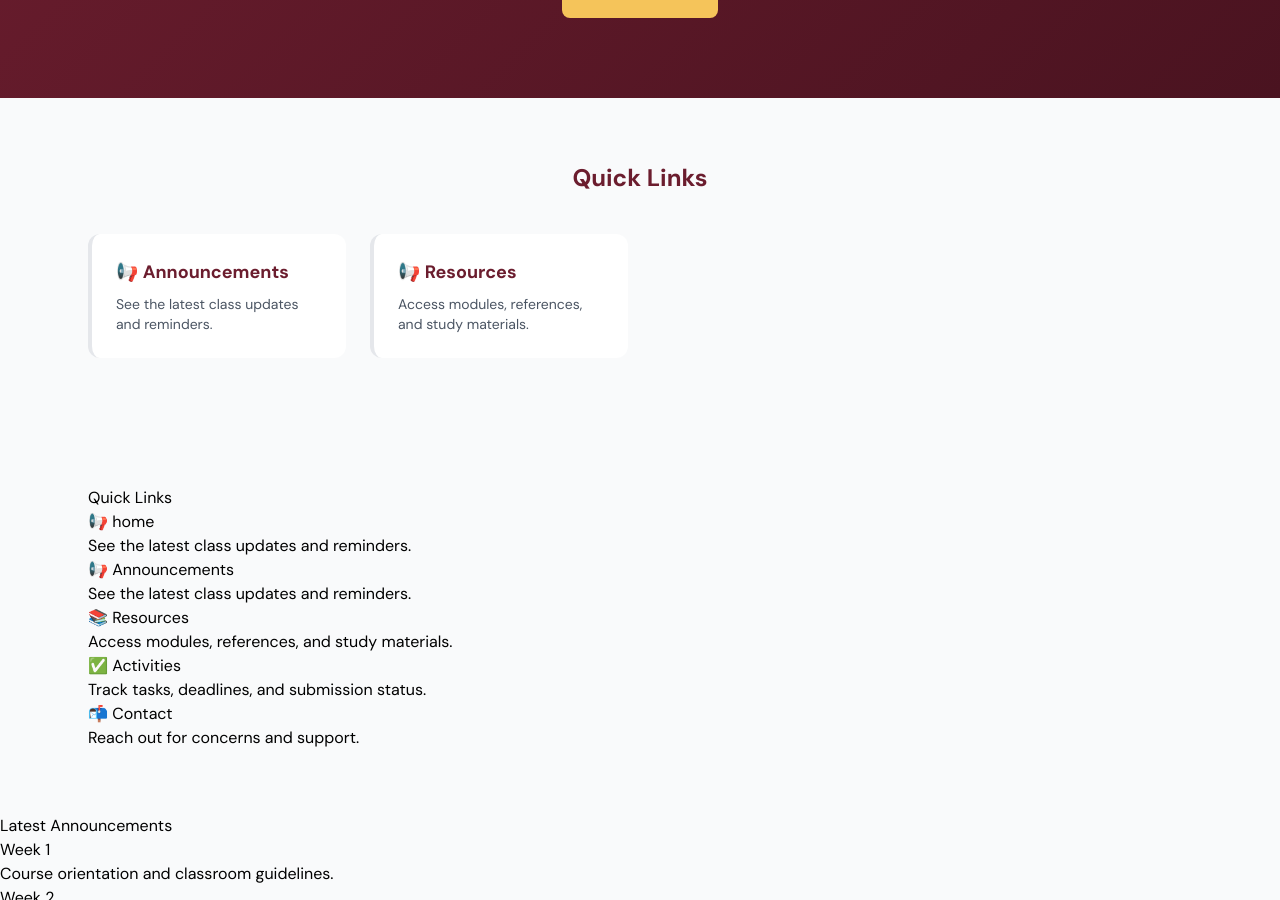
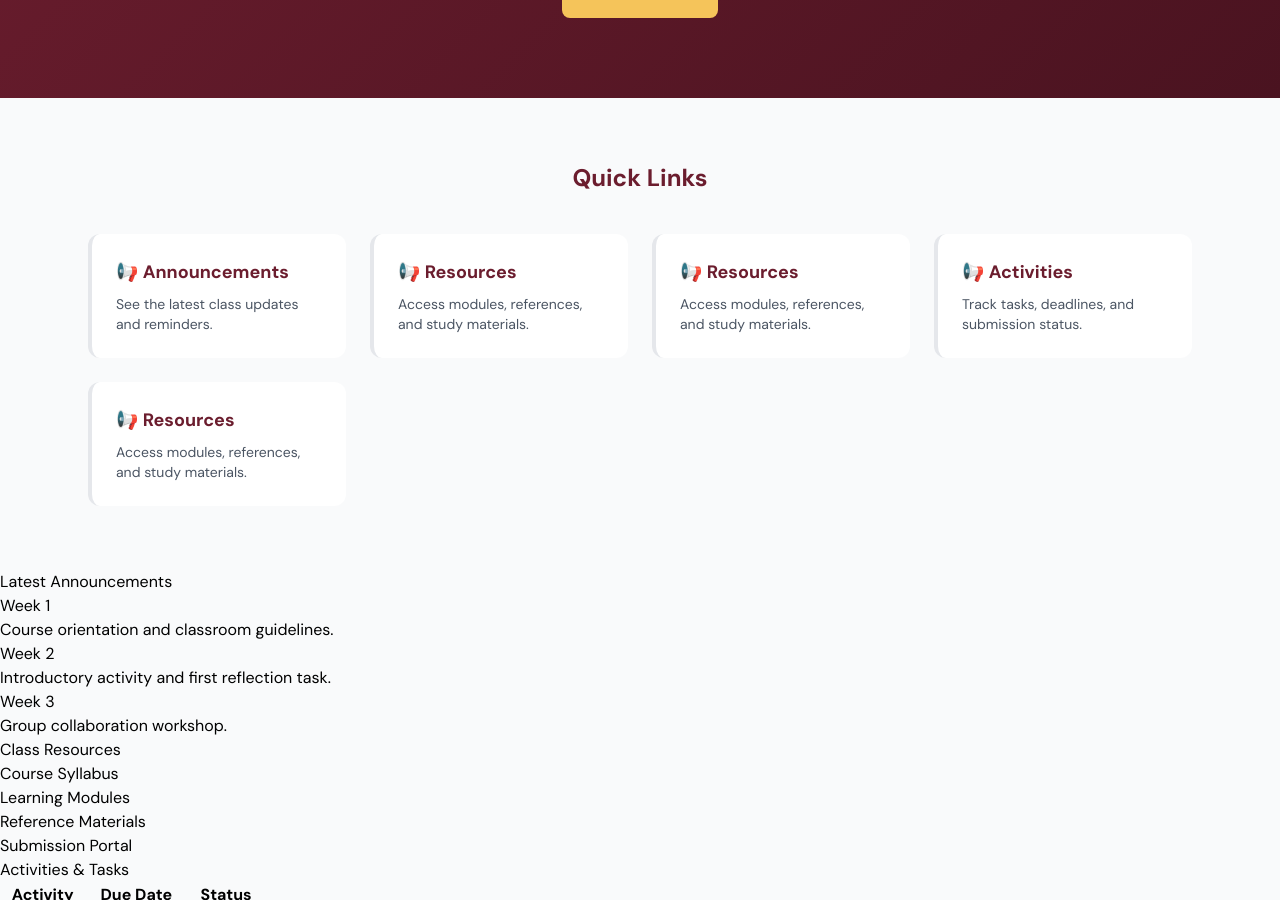
Before and after one commit to HAU-SOC/HAU-APSI-Classroom, a Jekyll site: the page built from home.md, in a window 1280 px wide and 900 px high, scrolled down 382 px. Built offline with Jekyll 4.4.1, drawn with Linux system fonts in a browser that asks for light colours; nearby versions of some CDN libraries.

Commit message:
Update home.md

```diff
--- a/home.md
+++ b/home.md
@@ -24,34 +24,21 @@ title: Home | HAU APSI Classroom
       <h3 class="font-semibold text-lg mb-2" style="color: rgb(107, 29, 46);">📢 Resources </h3>
       <p class="text-sm text-gray-600">Access modules, references, and study materials.</p>
     </div>
+     <div class="rounded-xl p-6 border-l-4 border-maroon hover:shadow-lg transition cursor-pointer bg-white">
+      <h3 class="font-semibold text-lg mb-2" style="color: rgb(107, 29, 46);">📢 Resources </h3>
+      <p class="text-sm text-gray-600">Access modules, references, and study materials.</p>
+    </div>
+     <div class="rounded-xl p-6 border-l-4 border-maroon hover:shadow-lg transition cursor-pointer bg-white">
+      <h3 class="font-semibold text-lg mb-2" style="color: rgb(107, 29, 46);">📢 Activities </h3>
+      <p class="text-sm text-gray-600">Track tasks, deadlines, and submission status.</p>
+    </div>
+     <div class="rounded-xl p-6 border-l-4 border-maroon hover:shadow-lg transition cursor-pointer bg-white">
+      <h3 class="font-semibold text-lg mb-2" style="color: rgb(107, 29, 46);">📢 Resources </h3>
+      <p class="text-sm text-gray-600">Access modules, references, and study materials.</p>
+    </div>
     </div>
 </section>
 
-<section id="quick-links" class="max-w-6xl mx-auto px-6 py-16">
-  <h2>Quick Links</h2>
-  <div class="grid">
-    <a class="card" href="{{ '/home' | relative_url }}">
-      <h3>📢 home </h3>
-      <p>See the latest class updates and reminders.</p>
-    </a>
-    <a class="card" href="#announcements">
-      <h3>📢 Announcements</h3>
-      <p>See the latest class updates and reminders.</p>
-    </a>
-    <a class="card" href="{{ '/resources' | relative_url }}">
-      <h3>📚 Resources</h3>
-      <p>Access modules, references, and study materials.</p>
-    </a>
-    <a class="card" href="#activities">
-      <h3>✅ Activities</h3>
-      <p>Track tasks, deadlines, and submission status.</p>
-    </a>
-    <a class="card" href="#contact">
-      <h3>📬 Contact</h3>
-      <p>Reach out for concerns and support.</p>
-    </a>
-  </div>
-</section>
 
 <section id="announcements">
   <h2>Latest Announcements</h2>
```
